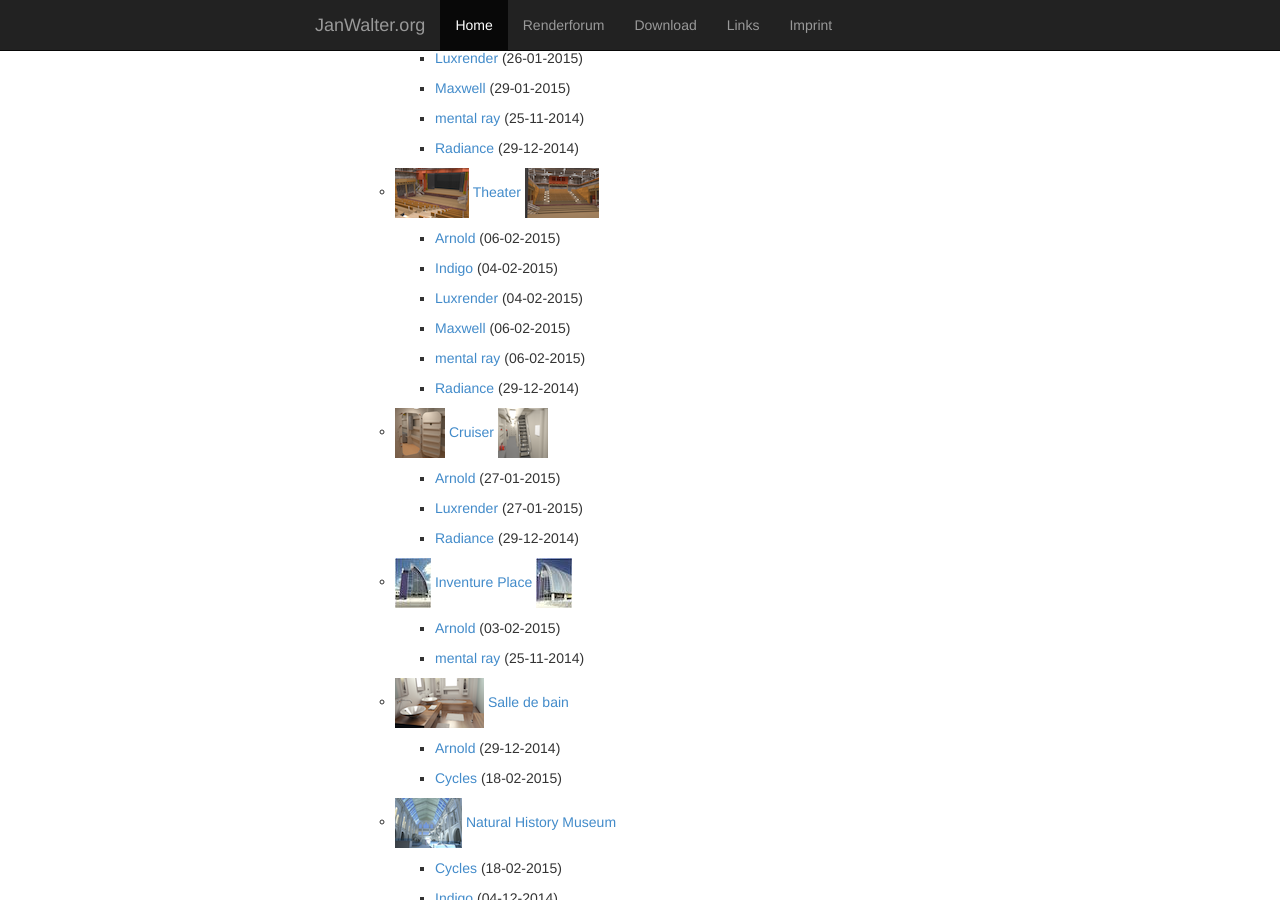
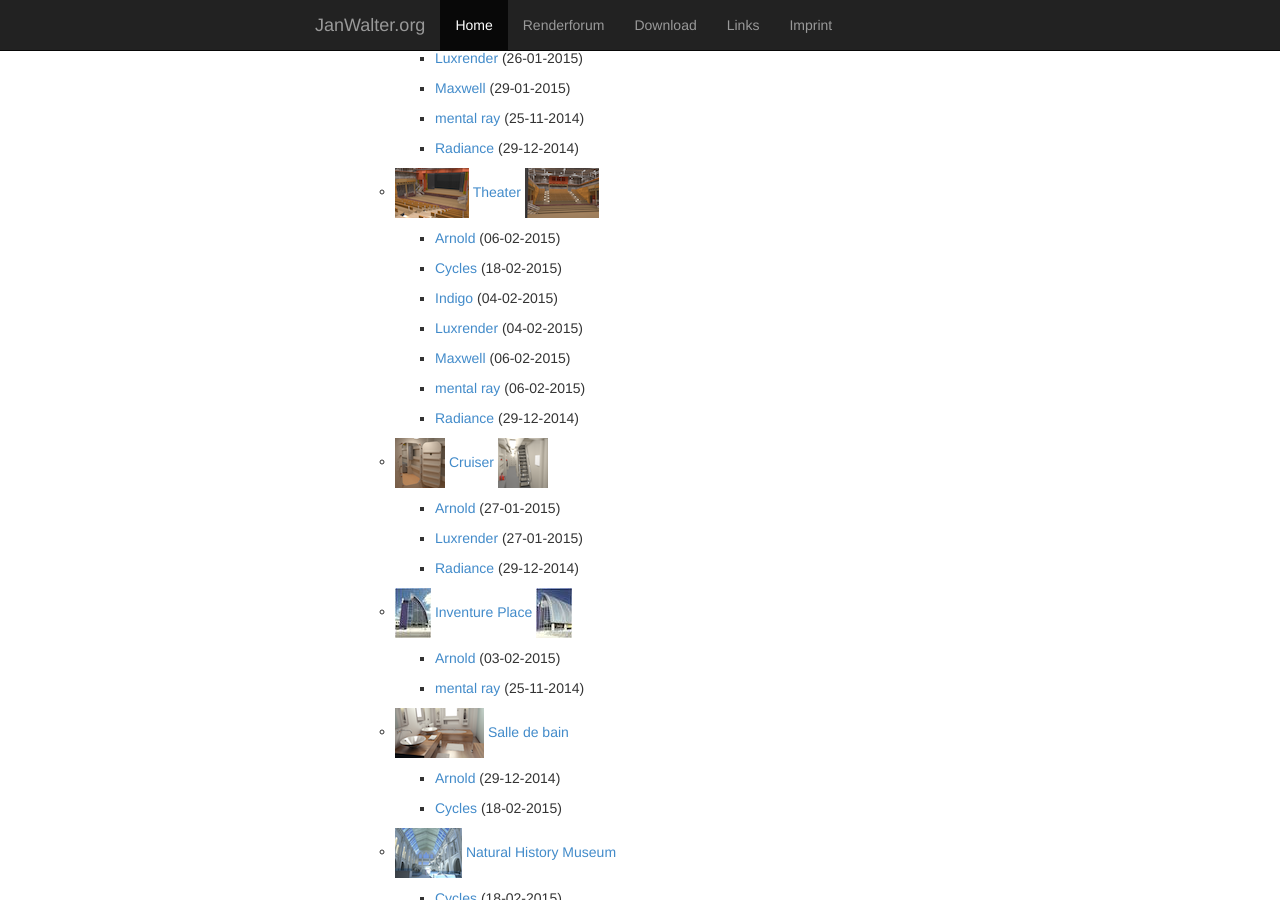
Before and after one commit to wahn/jan_walter_org, a Jekyll site: the page built from download/index.md, in a window 1280 px wide and 900 px high, scrolled down 1802 px. Built offline with Jekyll 4.4.1, drawn with Linux system fonts in a browser that asks for light colours; Markdown is read by kramdown in place of the engine named in the settings.

Commit message:
Download link for the theater scene in Cycles' file format.

```diff
--- a/download/index.md
+++ b/download/index.md
@@ -145,6 +145,8 @@ Download
 
         + [Arnold](https://www.janwalter.org/Download/Scenes/theater_ass.tar.gz) (06-02-2015)
 
+        + [Cycles](https://www.janwalter.org/Download/Scenes/theater_blend.tar.gz) (18-02-2015)
+
         + [Indigo](https://www.janwalter.org/Download/Scenes/theater_igs.tar.gz) (04-02-2015)
 
         + [Luxrender](https://www.janwalter.org/Download/Scenes/theater_lxs.tar.gz) (04-02-2015)
```
